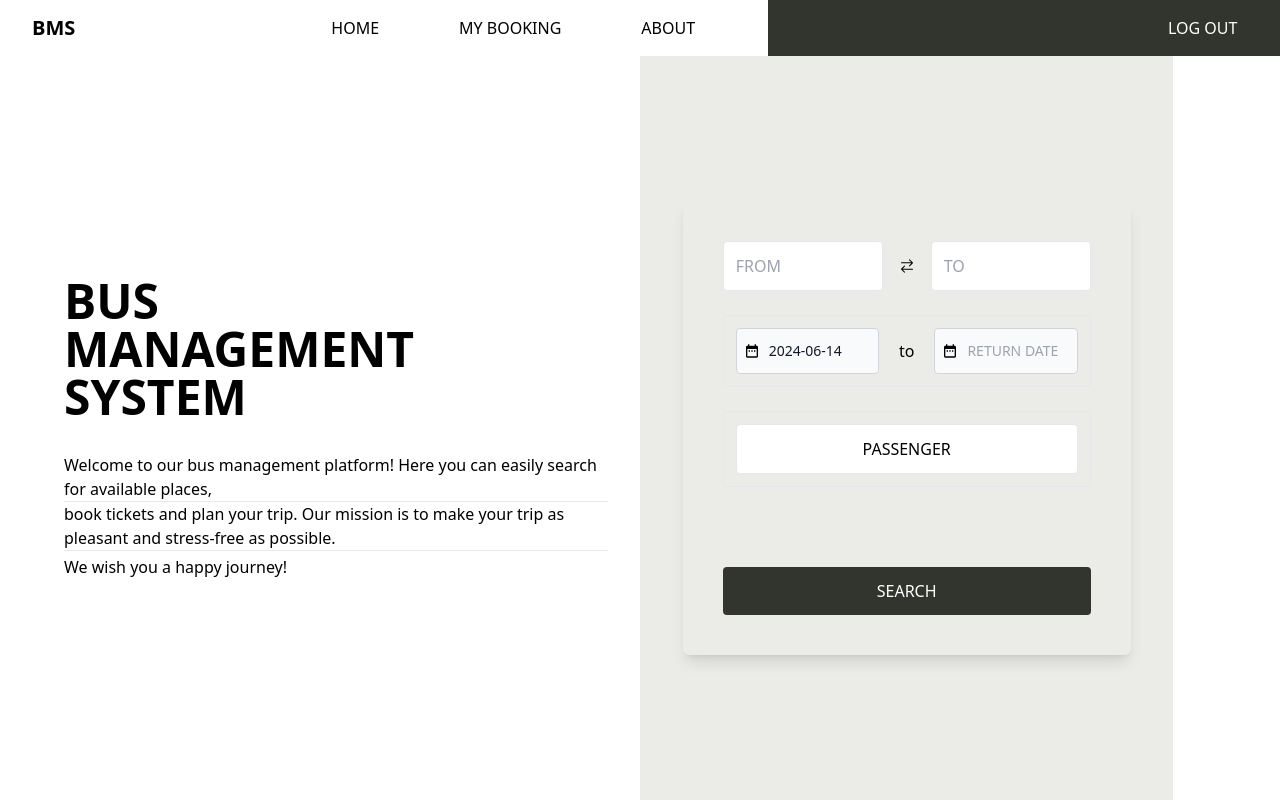
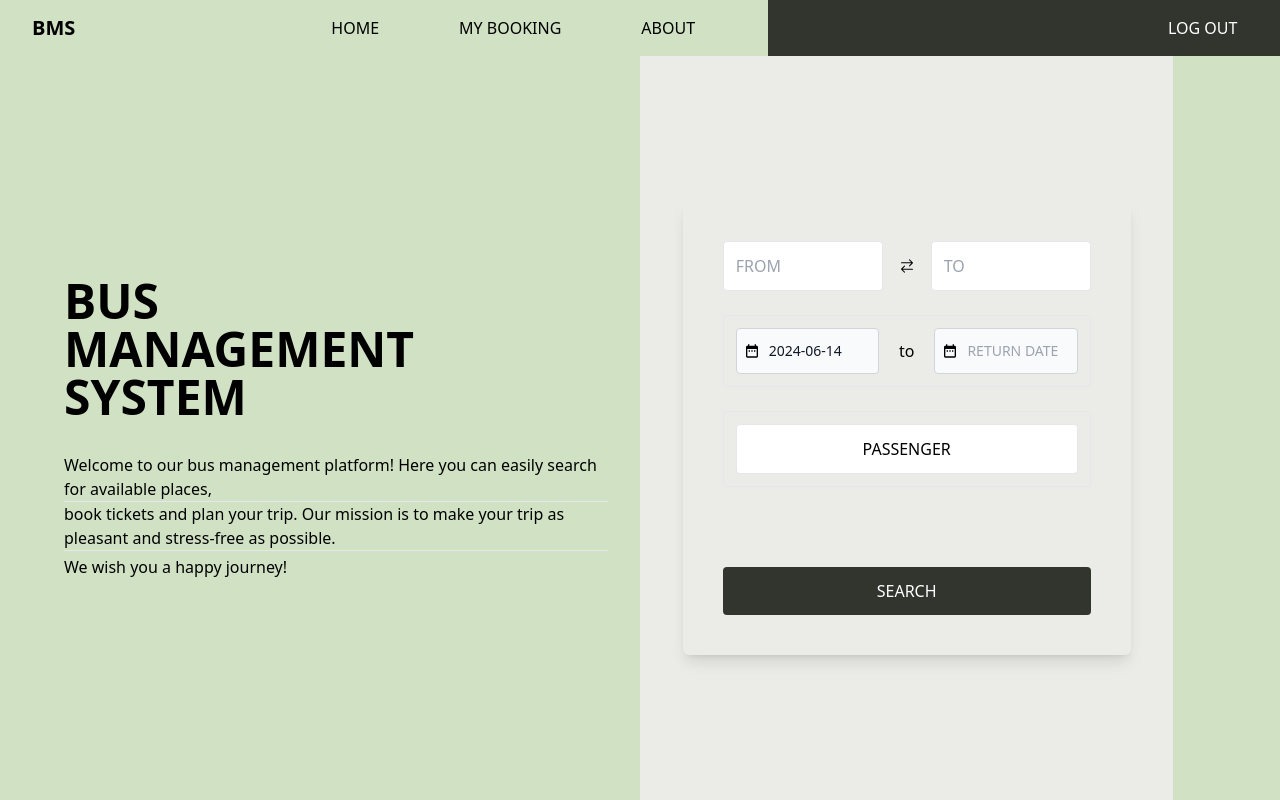
Before and after one commit to dbilic98/booking-bus-ticket-frontend, a React (Create React App) app: page / in a window 1280 px wide. Built offline with nearby package versions, Linux system fonts and the light colour scheme; a web font is replaced by a local one.

Commit message:
Change color from yellow to light-green

```diff
--- a/src/App.tsx
+++ b/src/App.tsx
@@ -9,8 +9,8 @@ const App: React.FC = () => {
   return (
     <div className="min-h-screen flex flex-col">
       <Navbar />
-      <div className="flex-grow flex bg-yellow">
-        <div className="bg-yellow w-1/2 p-8 flex flex-col justify-center items-start space-y-8">
+      <div className="flex-grow flex bg-light-green">
+        <div className="bg-light-green w-1/2 p-8 flex flex-col justify-center items-start space-y-8">
           <div className="font-mono">
             <h1 className="text-5xl font-bold pl-8">BUS</h1>
             <h1 className="text-5xl font-bold pl-8">MANAGEMENT</h1>
--- a/src/components/Navbar.tsx
+++ b/src/components/Navbar.tsx
@@ -2,7 +2,7 @@ import React from "react";
 
 const Header: React.FC = () => {
   return (
-    <header className="bg-yellow flex justify-between items-center">
+    <header className="bg-light-green flex justify-between items-center">
       <h1 className="text-xl font-bold pl-8">BMS</h1>
 
       <nav className="flex-1 ml-[20%] flex space-x-20">
```
